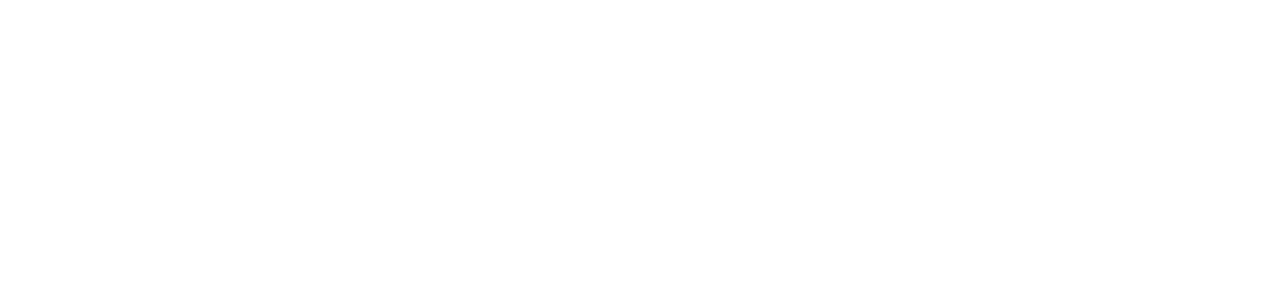
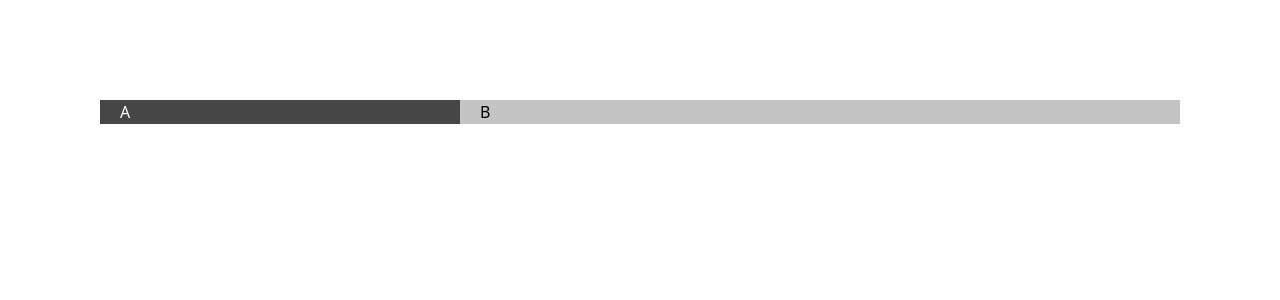
Before and after one commit to yukikwi/cv, a React (Create React App) app: page / in a window 1280 px wide. Shown: the top 300 px of the page. Built offline with nearby package versions, Linux system fonts and the light colour scheme.

Commit message:
create layout of resume

```diff
--- /dev/null
+++ b/src/pages/Home.css
@@ -0,0 +1,12 @@
+.a4 {
+    @apply p-5;
+}
+
+.sec-l-bg{
+    background-color: #464646;
+    color: #fff;
+}
+
+.sec-r-bg{
+    background-color: #C4C4C4;
+}
--- a/src/pages/Home.tsx
+++ b/src/pages/Home.tsx
@@ -1,13 +1,15 @@
 import React, { ReactElement } from 'react'
+import './Home.css'
 
-interface Props {
-
-}
-
-function index({}: Props): ReactElement {
+function index(): ReactElement {
   return (
-    <div>
-
+    <div className="a4 grid grid-cols-3">
+      <div className="sec-l-bg col-span-1 px-5">
+        A
+      </div>
+      <div className="sec-r-bg col-span-2 px-5">
+        B
+      </div>
     </div>
   )
 }
```
